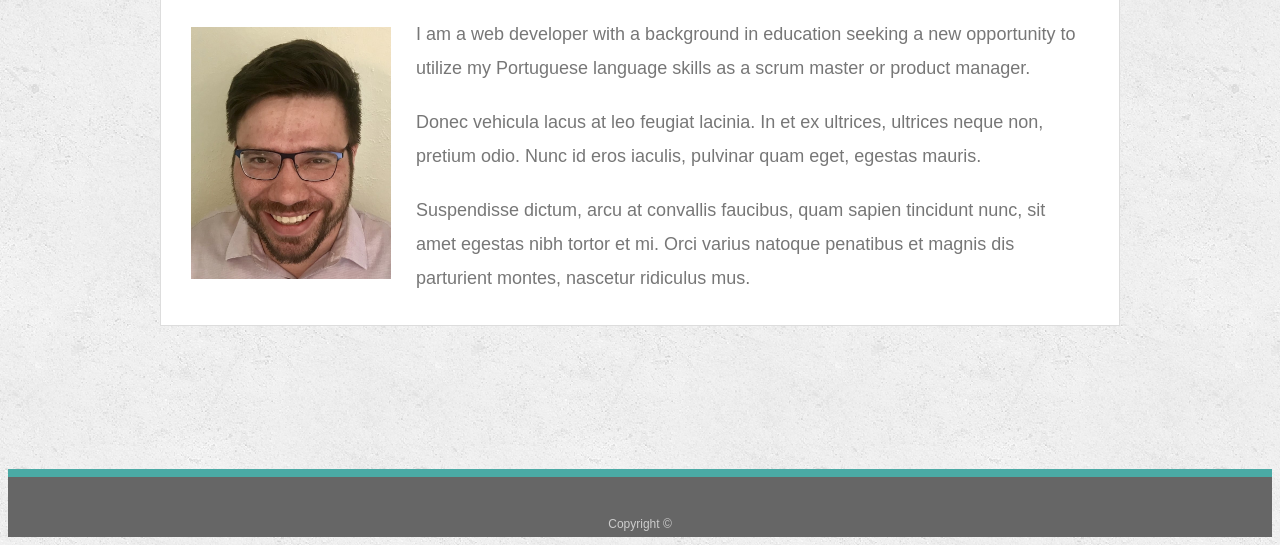
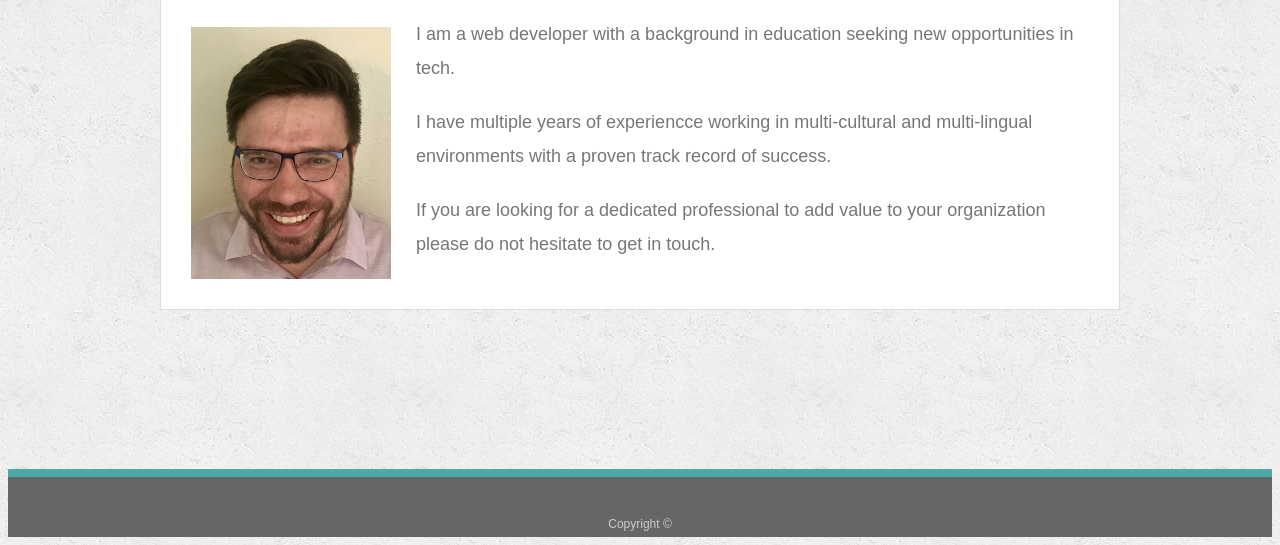
Before and after one commit to paulgon/Responsive-Portfolio, a plain HTML site: page index.html in a window 1280 px wide. Shown: the part 269-814 px from the top of the page. Drawn offline with Linux system fonts and the light colour scheme.

Commit message:
added bio

```diff
--- a/index.html
+++ b/index.html
@@ -26,12 +26,11 @@
 
       <img src="assets/images/profPic.png" class="auth-image" alt="Your Name">
 
-      <p>I am a web developer with a background in education seeking a new opportunity to utilize my Portuguese language skills
-      as a scrum master or product manager.</p>
+      <p>I am a web developer with a background in education seeking new opportunities in tech.</p>
 
-      <p>Donec vehicula lacus at leo feugiat lacinia. In et ex ultrices, ultrices neque non, pretium odio. Nunc id eros iaculis, pulvinar quam eget, egestas mauris.</p>
+      <p>I have multiple years of experiencce working in multi-cultural and multi-lingual environments with a proven track record of success.</p>
 
-      <p>Suspendisse dictum, arcu at convallis faucibus, quam sapien tincidunt nunc, sit amet egestas nibh tortor et mi. Orci varius natoque penatibus et magnis dis parturient montes, nascetur ridiculus mus.</p>
+      <p>If you are looking for a dedicated professional to add value to your organization please do not hesitate to get in touch.</p>
 
     </section>
 
```
